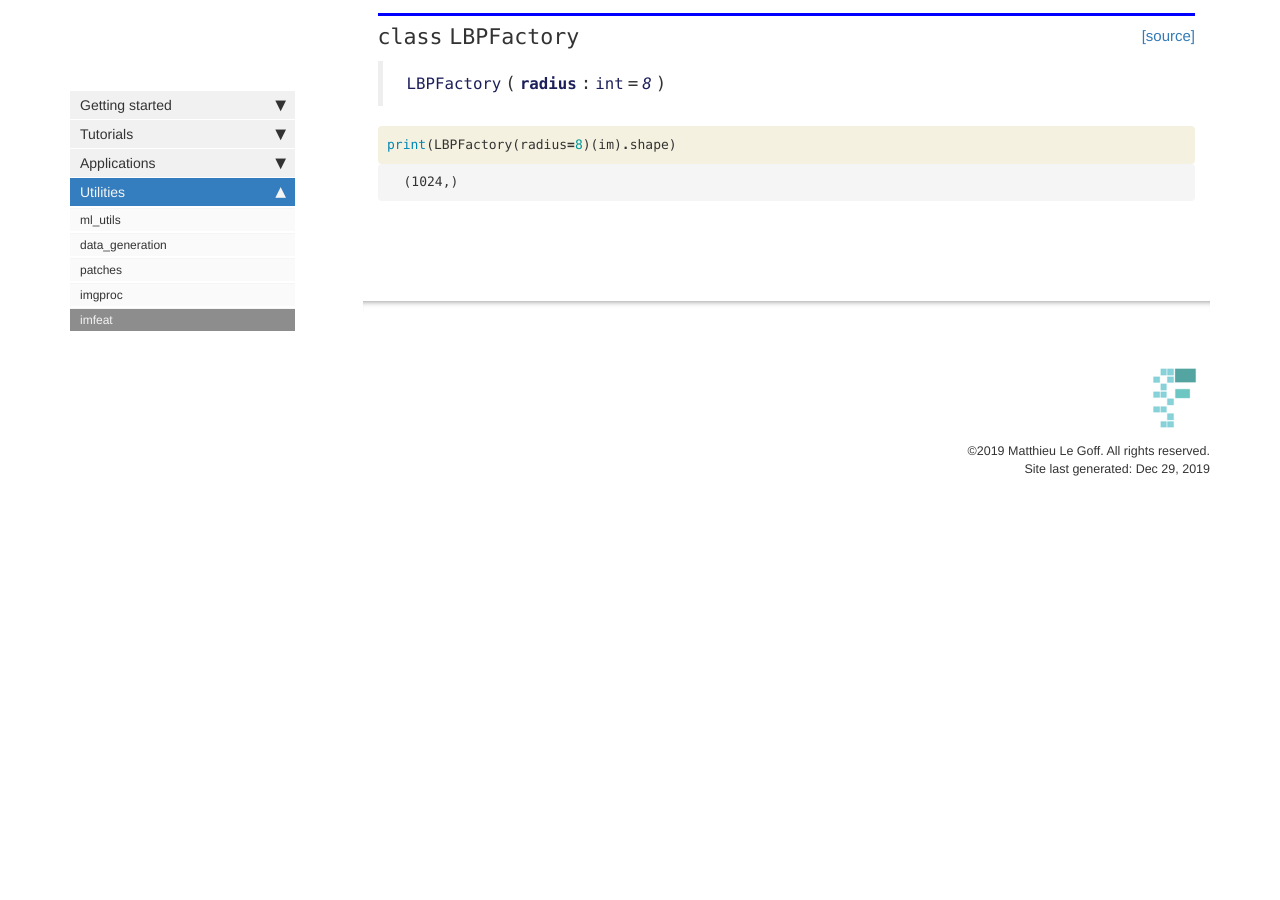
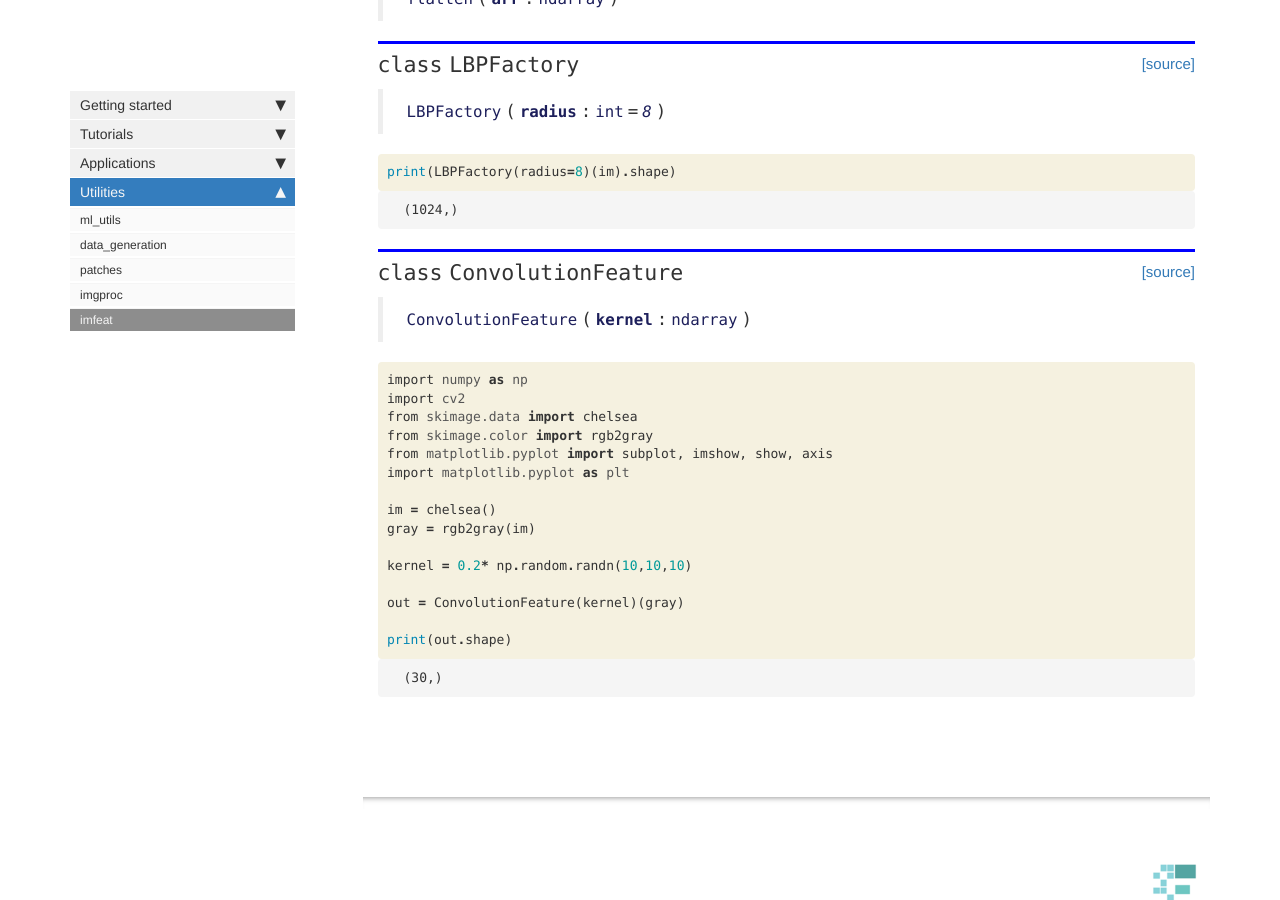
Before and after one commit to Matt3164/mlg_lib, a Jekyll site: the page built from docs/imfeat.html, in a window 1280 px wide and 900 px high, scrolled down 1020 px. Built offline with Jekyll 4.4.1, drawn with Linux system fonts in a browser that asks for light colours; nearby versions of some CDN libraries; comment, search, counter and statistics services are not loaded; before the commit the page ends 1549 px from its top, so only the background shows below that; some of the changed text lies outside the part shown.

Commit message:
Merry christmas v2

```diff
--- a/docs/_data/sidebars/home_sidebar.yml
+++ b/docs/_data/sidebars/home_sidebar.yml
@@ -51,6 +51,9 @@ entries:
     - output: web,pdf
       title: How to train a patch based ML model on FMNIST
       url: /application.patch_trs_on_fmnist
+    - output: web,pdf
+      title: How to train a multiboosting model on FMNIST
+      url: /application.multiboosting_on_fmnist
     output: web
     title: Applications
   - folderitems:
--- a/docs/imfeat.html
+++ b/docs/imfeat.html
@@ -205,4 +205,68 @@ summary: "Utilities for computing image features."
 </div>
 
 </div>
+<div class="cell border-box-sizing code_cell rendered">
+
 </div>
+<div class="cell border-box-sizing code_cell rendered">
+
+<div class="output_wrapper">
+<div class="output">
+
+<div class="output_area">
+
+
+<div class="output_markdown rendered_html output_subarea ">
+<h2 id="ConvolutionFeature" class="doc_header"><code>class</code> <code>ConvolutionFeature</code><a href="https://github.com/Matt3164/mlg_lib/tree/master/mlg_lib/imgfeat.py#L79" class="source_link" style="float:right">[source]</a></h2><blockquote><p><code>ConvolutionFeature</code>(<strong><code>kernel</code></strong>:<code>ndarray</code>)</p>
+</blockquote>
+
+</div>
+
+</div>
+
+</div>
+</div>
+
+</div>
+<div class="cell border-box-sizing code_cell rendered">
+<div class="input">
+
+<div class="inner_cell">
+    <div class="input_area">
+<div class=" highlight hl-ipython3"><pre><span></span><span class="kn">import</span> <span class="nn">numpy</span> <span class="k">as</span> <span class="nn">np</span>
+<span class="kn">import</span> <span class="nn">cv2</span>
+<span class="kn">from</span> <span class="nn">skimage.data</span> <span class="k">import</span> <span class="n">chelsea</span>
+<span class="kn">from</span> <span class="nn">skimage.color</span> <span class="k">import</span> <span class="n">rgb2gray</span>
+<span class="kn">from</span> <span class="nn">matplotlib.pyplot</span> <span class="k">import</span> <span class="n">subplot</span><span class="p">,</span> <span class="n">imshow</span><span class="p">,</span> <span class="n">show</span><span class="p">,</span> <span class="n">axis</span>
+<span class="kn">import</span> <span class="nn">matplotlib.pyplot</span> <span class="k">as</span> <span class="nn">plt</span>
+
+<span class="n">im</span> <span class="o">=</span> <span class="n">chelsea</span><span class="p">()</span>
+<span class="n">gray</span> <span class="o">=</span> <span class="n">rgb2gray</span><span class="p">(</span><span class="n">im</span><span class="p">)</span>
+
+<span class="n">kernel</span> <span class="o">=</span> <span class="mf">0.2</span><span class="o">*</span> <span class="n">np</span><span class="o">.</span><span class="n">random</span><span class="o">.</span><span class="n">randn</span><span class="p">(</span><span class="mi">10</span><span class="p">,</span><span class="mi">10</span><span class="p">,</span><span class="mi">10</span><span class="p">)</span>
+
+<span class="n">out</span> <span class="o">=</span> <span class="n">ConvolutionFeature</span><span class="p">(</span><span class="n">kernel</span><span class="p">)(</span><span class="n">gray</span><span class="p">)</span>
+
+<span class="nb">print</span><span class="p">(</span><span class="n">out</span><span class="o">.</span><span class="n">shape</span><span class="p">)</span>
+</pre></div>
+
+    </div>
+</div>
+</div>
+
+<div class="output_wrapper">
+<div class="output">
+
+<div class="output_area">
+
+<div class="output_subarea output_stream output_stdout output_text">
+<pre>(30,)
+</pre>
+</div>
+</div>
+
+</div>
+</div>
+
+</div>
+</div>
```
Also changed, not shown: docs/application.rocket.html (added, +192 -0 lines).
